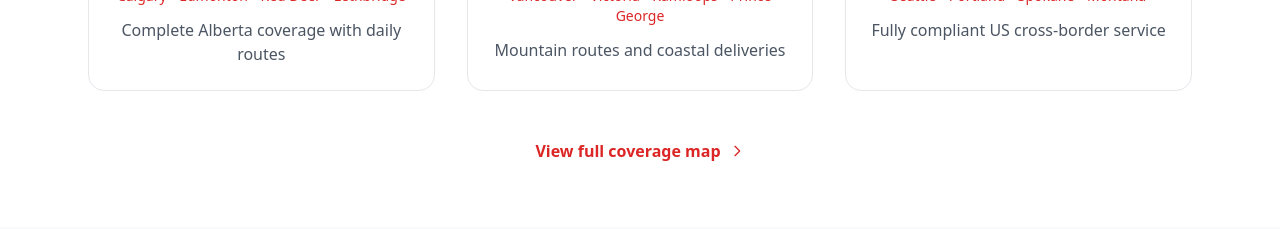
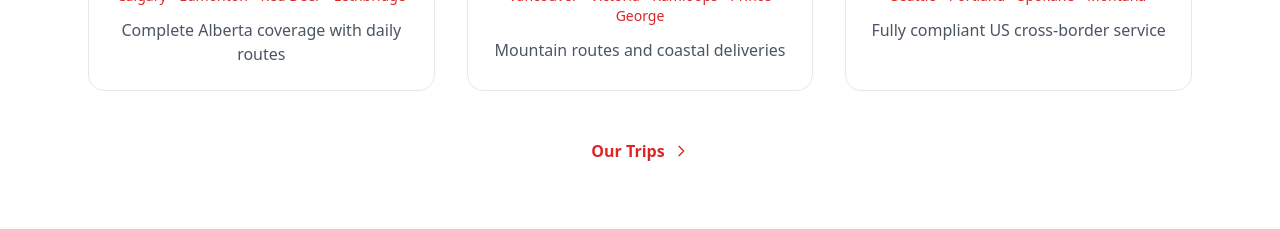
Before and after one commit to AngadSC/little-jet-site, a Next.js app: page / in a window 1280 px wide. Shown: the part 1740-1969 px from the top of the page. Built offline with nearby package versions, Linux system fonts and the light colour scheme.

Commit message:
Update page.tsx

```diff
--- a/src/app/page.tsx
+++ b/src/app/page.tsx
@@ -127,10 +127,10 @@ export default function Home() {
         </div>
         <div className="text-center mt-12">
           <Link
-            href="/coverage"
+            href="/wego"
             className="inline-flex items-center text-brand-600 hover:text-brand-700 font-semibold"
           >
-            View full coverage map
+            Our Trips
             <svg className="ml-2 w-4 h-4" fill="none" stroke="currentColor" viewBox="0 0 24 24">
               <path strokeLinecap="round" strokeLinejoin="round" strokeWidth={2} d="M9 5l7 7-7 7" />
             </svg>
```
